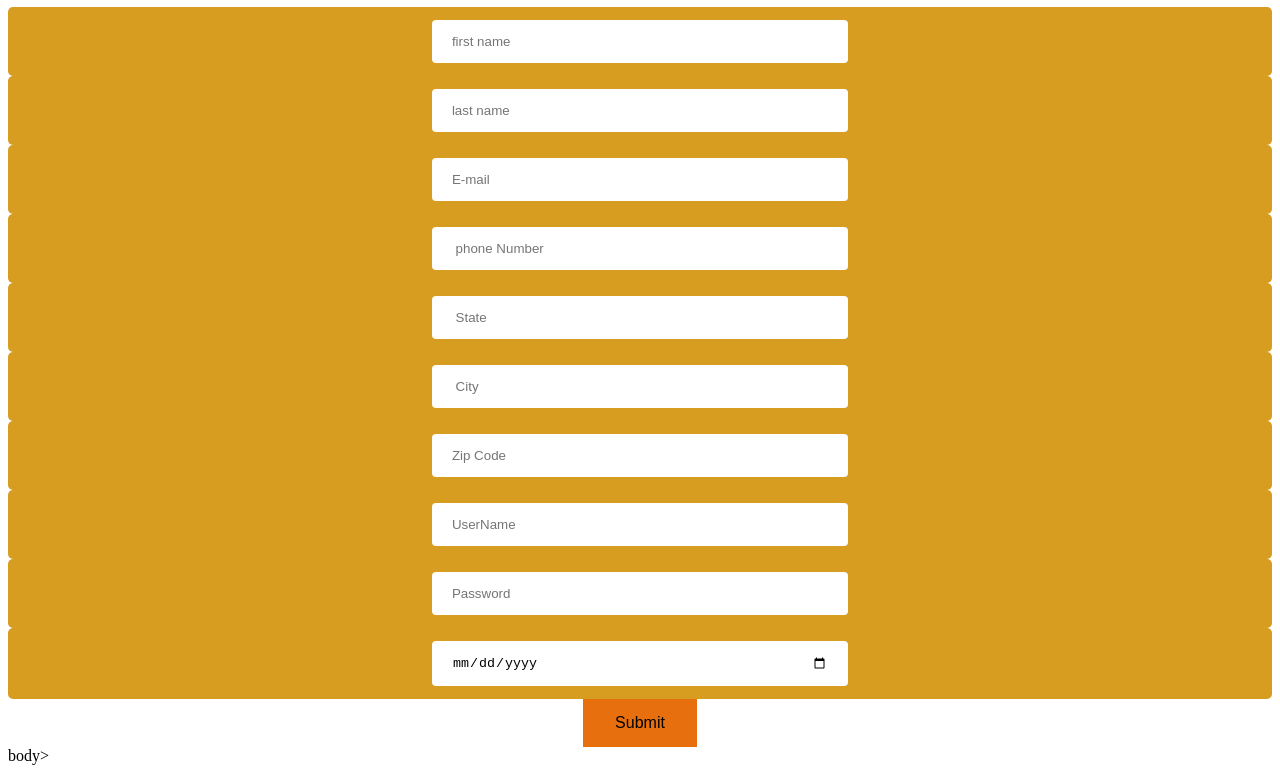
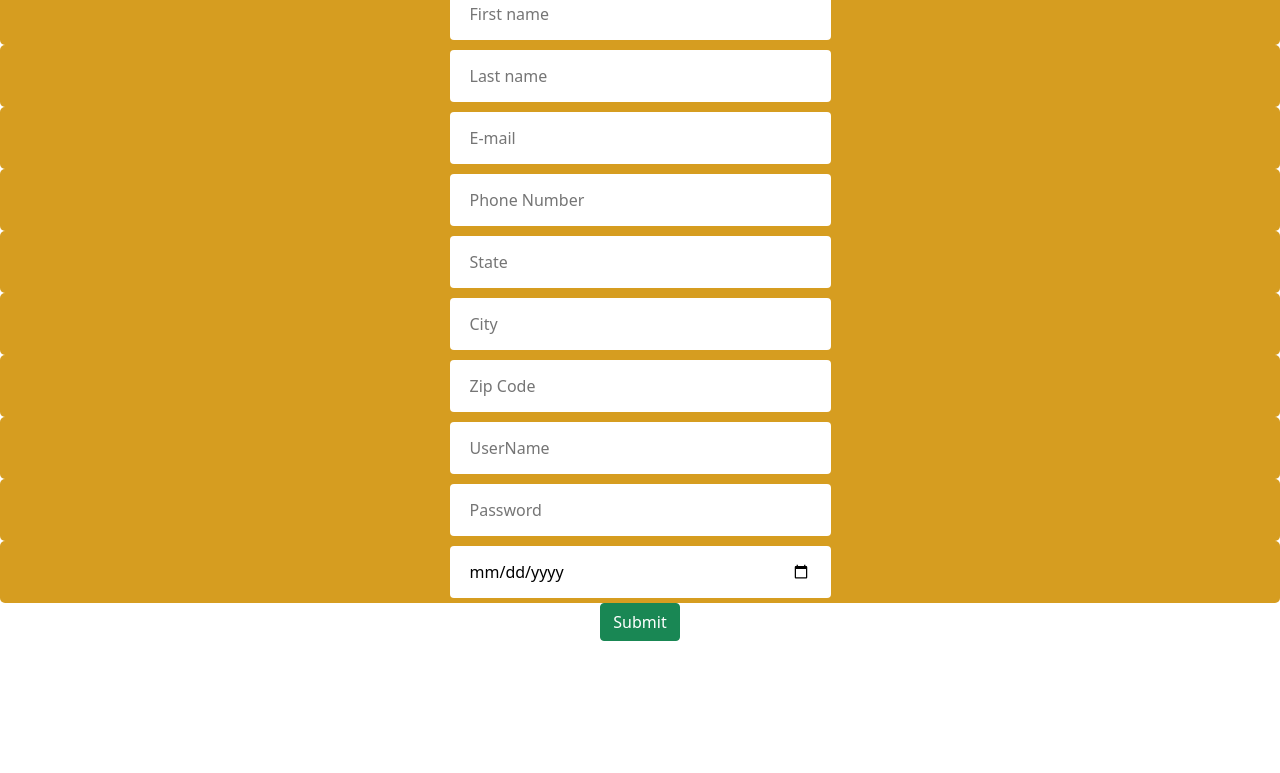
Before and after one commit to Cruzzhere/simpleregform, a plain HTML site: page public/index.html in a window 1280 px wide. Shown: the part 73-846 px from the top of the page. After the commit the page ends 800 px from the top, so only its background shows below. Drawn offline with nearby package versions, Linux system fonts and the light colour scheme.

Commit message:
With Bootstarp

```diff
--- a/public/index.html
+++ b/public/index.html
@@ -1,28 +1,39 @@
 <!DOCTYPE html>
 <html lang="en">
+
 <head>
     <meta charset="UTF-8">
     <meta http-equiv="X-UA-Compatible" content="IE=edge">
     <meta name="viewport" content="width=device-width, initial-scale=1.0">
     <title>Registration Form</title>
     <link rel="stylesheet" href="styles.css">
+    <!-- CSS only -->
+    <link href="https://cdn.jsdelivr.net/npm/bootstrap@5.1.3/dist/css/bootstrap.min.css" rel="stylesheet"
+        integrity="sha384-1BmE4kWBq78iYhFldvKuhfTAU6auU8tT94WrHftjDbrCEXSU1oBoqyl2QvZ6jIW3" crossorigin="anonymous">
+
+
 </head>
 
 <body>
-   <center>  <h1> Welcome </h1>
-   <form action="/register" method="POST" >
-        <div><input type="text" name="FName" placeholder="first name"></div>
-        <div><input type="text" name="LName" placeholder="last name"></div>
+    <center>
+        <h1> Welcome </h1>
+        <form action="/register" method="POST">
+            <div><input type="text" name="FName" placeholder="First name"></div>
+            <div><input type="text" name="LName" placeholder="Last name"></div>
             <div><input type="email" name="email" placeholder="E-mail"></div>
-       <div><input type="tel" name="phone" placeholder=" phone Number"></div>
-       <div><input type="text" name="state" placeholder=" State"></div>
-       <div><input type="text" name="city" placeholder=" City"></div>
+            <div><input type="tel" name="phone" placeholder="Phone Number"></div>
+            <div><input type="text" name="state" placeholder="State"></div>
+            <div><input type="text" name="city" placeholder="City"></div>
             <div><input type="text" name="Zipcode" placeholder="Zip Code"></div>
             <div><input type="text" name="username" placeholder="UserName"></div>
             <div><input type="password" name="password" placeholder="Password"></div>
             <div><input type="date" name="Date" placeholder="Date"></div>
 
-<button type="submit"> Submit</button>
+            <button type="submit" class="btn btn-success"> Submit</button>
     </center>
- body>
+
+
+    <!-- JavaScript Bundle with Popper -->
+<script src="https://cdn.jsdelivr.net/npm/bootstrap@5.1.3/dist/js/bootstrap.bundle.min.js" integrity="sha384-ka7Sk0Gln4gmtz2MlQnikT1wXgYsOg+OMhuP+IlRH9sENBO0LRn5q+8nbTov4+1p" crossorigin="anonymous"></script>
+</body>
 </html>
--- a/public/styles.css
+++ b/public/styles.css
@@ -1,4 +1,6 @@
-
+body{
+  background-color: #d69d20;
+}
 
   input {
     width: 30%;
```
Lines whose indentation alone changed are shown as unchanged.
